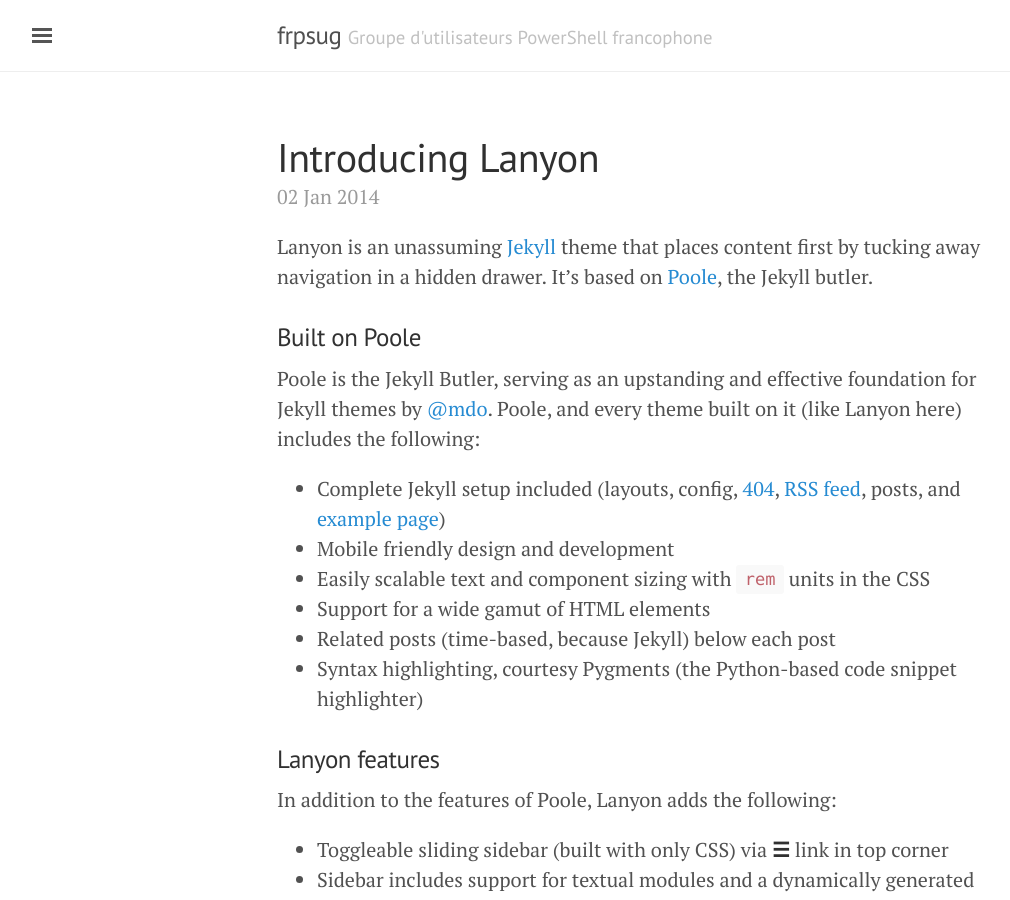
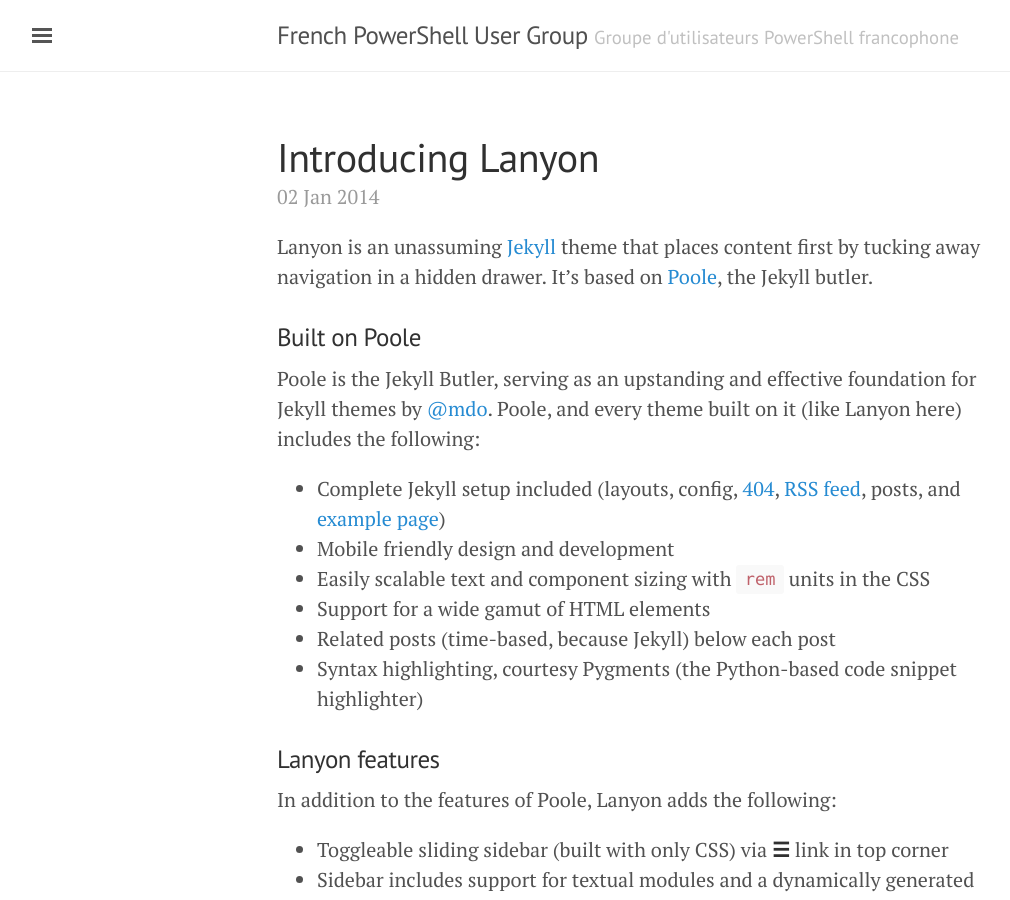
Before and after one commit to fredatgithub/frpsug.github.io, a Jekyll site: the page built from index.html, in a window 1280 px wide and 900 px high. Shown: the whole window, without its empty margins (3-1013 px from the left). Built offline with Jekyll 4.4.1, drawn with Linux system fonts in a browser that asks for light colours; the list of posts is cut into pages by our own code.

Commit message:
Update _config.yml

```diff
--- a/_config.yml
+++ b/_config.yml
@@ -5,7 +5,7 @@
 #relative_permalinks: false
 
 # Setup
-title:               "frpsug"
+title:               "French PowerShell User Group"
 tagline:             "Groupe d'utilisateurs PowerShell francophone"
 description:         "test"
 url:                 http://frpsug.github.io
```
